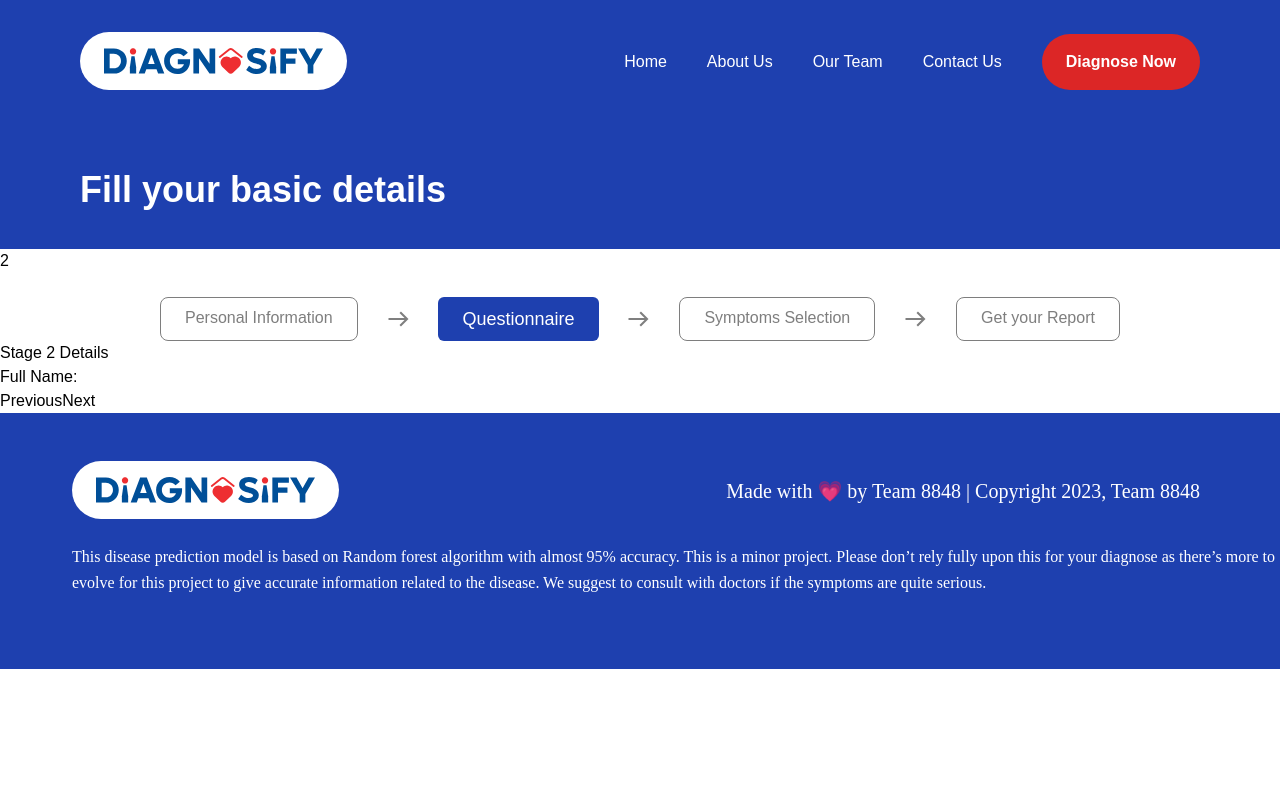
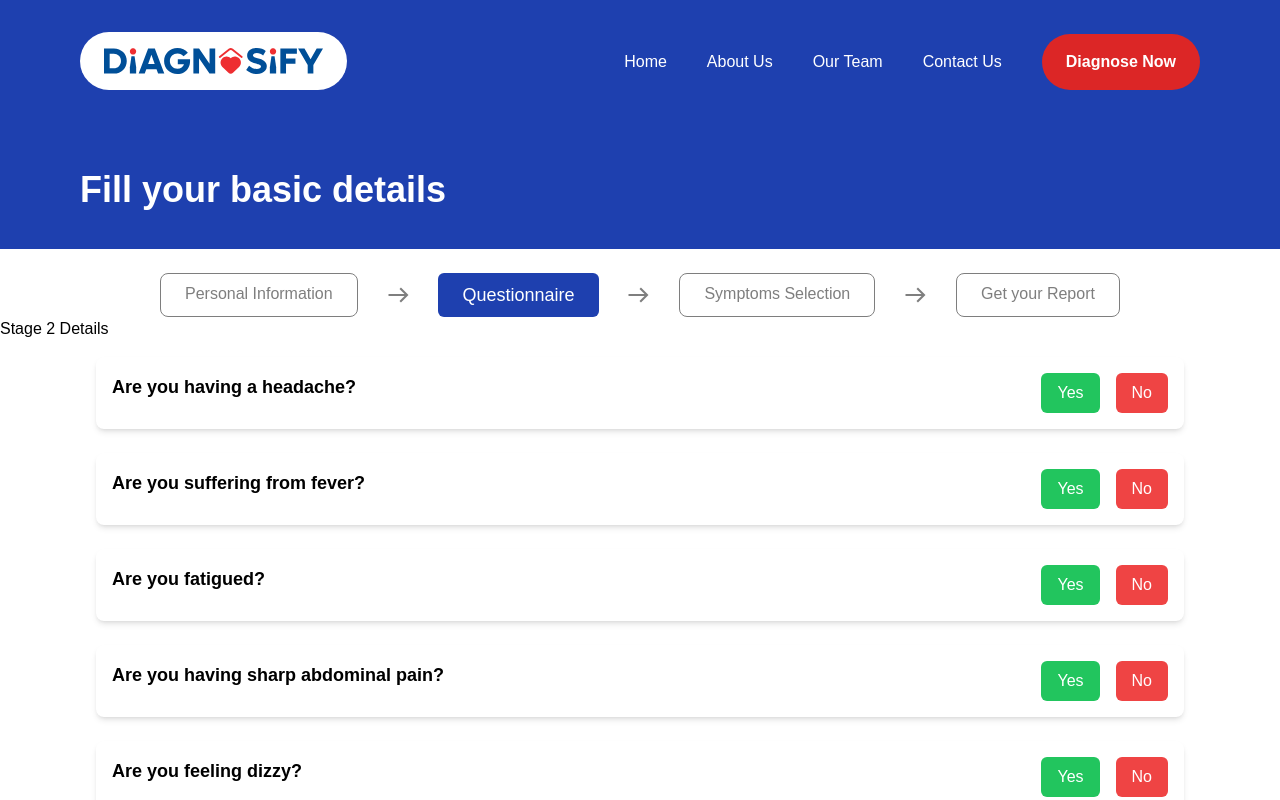
Before and after one commit to unikdahal/Diagnosify, a React (Create React App) app in the folder frontend/: page /diagnose in a window 1280 px wide. Both pictures are taken after a click on the button "Next". Shown: the top 800 px of the page. Built offline with nearby package versions, Linux system fonts and the light colour scheme.

Commit message:
Next Prev Added

```diff
--- a/frontend/src/Components/Diagnose/DiagnosePage.jsx
+++ b/frontend/src/Components/Diagnose/DiagnosePage.jsx
@@ -17,6 +17,41 @@ const DiagnosePage = () => {
     symptom_list: [],
   });
 
+  const [answeredQuestions, setAnsweredQuestions] = useState({
+    headache: false,
+    fever: false,
+    fatigue: false,
+    abdominalPain: false,
+    dizzy: false
+  });
+
+  // const handleSymptomSelection = (symptom, isSelected) => {
+  //   if (!answeredQuestions[symptom]) {
+  //     setFormData(prevFormData => ({
+  //       ...prevFormData,
+  //       symptom_list: isSelected
+  //         ? [...prevFormData.symptom_list, symptom]
+  //         : prevFormData.symptom_list.filter(item => item !== symptom)
+  //     }));
+  //     setAnsweredQuestions(prevState => ({
+  //       ...prevState,
+  //       [symptom]: true
+  //     }));
+  //   }
+  // };
+
+  const handleSymptomSelection = (symptom, status) => {
+    if (status) {
+      if (!formData.symptom_list.includes(symptom)) {
+        setFormData(prevFormData=>({...prevFormData.symptom_list, symptom}));
+      }
+    }
+    else{
+      if (formData.symptom_list.includes(symptom)) {
+        setFormData(prevFormData=>({...prevFormData.symptom_list.filter(item => item !== symptom)}));
+      }
+    }
+  };
   const handleNext = () => {
     setStage(stage + 1);
   };
@@ -40,7 +75,7 @@ const DiagnosePage = () => {
         </div>
       </div>
 
-      {stage}
+      {formData.symptom_list}
       {stage === 1 && (
         <>
           <div className="flex w-full justify-between mt-6 px-40">
@@ -87,6 +122,8 @@ const DiagnosePage = () => {
             </div>
           </div>
           <Stage2
+            answeredQuestions={answeredQuestions}
+            click={handleSymptomSelection}
             formData={formData}
             onFormDataChange={handleFormDataChange}
             onNext={handleNext}
@@ -140,7 +177,7 @@ const DiagnosePage = () => {
             <img src={arrow} alt="->" />
 
             <div className="cursor-pointer px-6 py-2 bg-blue-800 rounded-md text-lg text-white justify-center items-center">
-            Get your Report
+              Get your Report
             </div>
           </div>
           <Stage4 formData={formData} onPrevious={handlePrevious} />
--- a/frontend/src/Components/Diagnose/Stage1.jsx
+++ b/frontend/src/Components/Diagnose/Stage1.jsx
@@ -1,4 +1,5 @@
-import React from 'react';
+import React from "react";
+import RedButton from "../RedButton";
 
 function Stage1({ formData, onFormDataChange, onNext }) {
   const handleChange = (e) => {
@@ -7,16 +8,72 @@ function Stage1({ formData, onFormDataChange, onNext }) {
   };
 
   return (
-    <div>
-      <h2>Personal Details</h2>
-      <form onSubmit={(e)=>{e.preventDefault()}} >
-        <label>
-          Full Name:
-          <input type="text" name="fullName" value={formData.fullName} onChange={handleChange} />
-        </label>
+    <div className="px-20 mt-20">
+      <form
+        className="flex flex-wrap gap-[17px]"
+        onSubmit={(e) => {
+          e.preventDefault();
+        }}
+      >
+        <input
+          type="text"
+          placeholder="Full Name"
+          name="fullName"
+          className="w-[99%] px-3 py-3 bg-white rounded-md border border-zinc-800"
+          value={formData.fullName}
+          onChange={handleChange}
+        />
+
         <br />
-        {/* Add other fields */}
-        <button type="button" onClick={onNext}>Next</button>
+
+        <select
+          placeholder="Gender"
+          name="gender"
+          className="w-[49%] px-3 py-3 bg-white rounded-md border border-zinc-800"
+          value={formData.gender}
+          onChange={handleChange}
+        >
+          <option value="">Select Gender</option>
+          <option value="male">Male</option>
+          <option value="female">Female</option>
+          <option value="other">Other</option>
+        </select>
+
+        <input
+          type="number"
+          placeholder="Age"
+          name="age"
+          className="w-[49%] px-3 py-3 bg-white rounded-md border border-zinc-800"
+          value={formData.age}
+          onChange={handleChange}
+        />
+
+        <br />
+        <input
+          type="number"
+          placeholder="Height (cm)"
+          name="height"
+          className="w-[49%] px-3 py-3 bg-white rounded-md border border-zinc-800"
+          value={formData.height}
+          onChange={handleChange}
+        />
+
+        <input
+          type="number"
+          placeholder="Weight (kg)"
+          name="weight"
+          className="w-[49%] px-3 py-3 bg-white rounded-md border border-zinc-800"
+          value={formData.weight}
+          onChange={handleChange}
+        />
+
+        <button
+          className="mt-4 mb-8 border-2 border-red-600 text-lg text-red-600 font-bold px-10 py-2 rounded-md hover:bg-red-600 hover:text-white"
+          type="button"
+          onClick={onNext}
+        >
+          Next
+        </button>
       </form>
     </div>
   );
--- a/frontend/src/Components/Diagnose/Stage2.jsx
+++ b/frontend/src/Components/Diagnose/Stage2.jsx
@@ -1,6 +1,13 @@
-import React from 'react';
+import React from "react";
 
-function Stage2({ formData, onFormDataChange, onNext, onPrevious}) {
+function Stage2({
+  formData,
+  onFormDataChange,
+  onNext,
+  onPrevious,
+  click,
+  answeredQuestions,
+}) {
   const handleChange = (e) => {
     const { name, value } = e.target;
     onFormDataChange({ [name]: value });
@@ -9,16 +16,159 @@ function Stage2({ formData, onFormDataChange, onNext, onPrevious}) {
   return (
     <div>
       <h2>Stage 2 Details</h2>
-      <form>
-        <label>
-          Full Name:
-          <input type="text" name="fullName" value={formData.fullName} onChange={handleChange} />
-        </label>
-        <br />
-        {/* Add other fields */}
-        <button type="button" onClick={onPrevious}>Previous</button>
-        <button type="button" onClick={onNext}>Next</button>
+      <form className="px-20"
+        onSubmit={(e) => {
+          e.preventDefault();
+        }}
+      >
+        <div className="p-4">
+          <div className="mb-6">
+            <div className="flex justify-between bg-white rounded-lg shadow-md p-4">
+              <label className="text-lg font-semibold mb-2 block">
+                Are you having a headache?
+              </label>
+              <div className="flex space-x-4">
+                <div
+                  className={`px-4 py-2 bg-green-500 text-white rounded-md cursor-pointer ${
+                    answeredQuestions.headache && "opacity-50"
+                  }`}
+                  onClick={() => click("headache", true)}
+                >
+                  Yes
+                </div>
+                <div
+                  className={`px-4 py-2 bg-red-500 text-white rounded-md cursor-pointer ${
+                    answeredQuestions.headache && "opacity-50"
+                  }`}
+                  onClick={() => click("headache", false)}
+                >
+                  No
+                </div>
+              </div>
+            </div>
+          </div>
+
+          <div className="mb-6">
+            <div className="flex justify-between bg-white rounded-lg shadow-md p-4">
+              <label className="text-lg font-semibold mb-2 block">
+                Are you suffering from fever?
+              </label>
+              <div className="flex space-x-4">
+                <div
+                  className={`px-4 py-2 bg-green-500 text-white rounded-md cursor-pointer ${
+                    answeredQuestions.fever && "opacity-50"
+                  }`}
+                  onClick={() => click("fever", true)}
+                >
+                  Yes
+                </div>
+                <div
+                  className={`px-4 py-2 bg-red-500 text-white rounded-md cursor-pointer ${
+                    answeredQuestions.fever && "opacity-50"
+                  }`}
+                  onClick={() => click("fever", false)}
+                >
+                  No
+                </div>
+              </div>
+            </div>
+          </div>
+
+          <div className="mb-6">
+            <div className="flex justify-between bg-white rounded-lg shadow-md p-4">
+              <label className="text-lg font-semibold mb-2 block">
+                Are you fatigued?
+              </label>
+              <div className="flex space-x-4">
+                <div
+                  className={`px-4 py-2 bg-green-500 text-white rounded-md cursor-pointer ${
+                    answeredQuestions.fatigue && "opacity-50"
+                  }`}
+                  onClick={() => click("fatigue", true)}
+                >
+                  Yes
+                </div>
+                <div
+                  className={`px-4 py-2 bg-red-500 text-white rounded-md cursor-pointer ${
+                    answeredQuestions.fatigue && "opacity-50"
+                  }`}
+                  onClick={() => click("fatigue", false)}
+                >
+                  No
+                </div>
+              </div>
+            </div>
+          </div>
+
+          <div className="mb-6">
+            <div className="flex justify-between bg-white rounded-lg shadow-md p-4">
+              <label className="text-lg font-semibold mb-2 block">
+                Are you having sharp abdominal pain?
+              </label>
+              <div className="flex space-x-4">
+                <div
+                  className={`px-4 py-2 bg-green-500 text-white rounded-md cursor-pointer ${
+                    answeredQuestions.abdominalPain && "opacity-50"
+                  }`}
+                  onClick={() => click("abdominalPain", true)}
+                >
+                  Yes
+                </div>
+                <div
+                  className={`px-4 py-2 bg-red-500 text-white rounded-md cursor-pointer ${
+                    answeredQuestions.abdominalPain && "opacity-50"
+                  }`}
+                  onClick={() => click("abdominalPain", false)}
+                >
+                  No
+                </div>
+              </div>
+            </div>
+          </div>
+
+          <div className="mb-6">
+            <div className="flex justify-between bg-white rounded-lg shadow-md p-4">
+              <label className="text-lg font-semibold mb-2 block">
+                Are you feeling dizzy?
+              </label>
+              <div className="flex space-x-4">
+                <div
+                  className={`px-4 py-2 bg-green-500 text-white rounded-md cursor-pointer ${
+                    answeredQuestions.dizzy && "opacity-50"
+                  }`}
+                  onClick={() => click("dizzy", true)}
+                >
+                  Yes
+                </div>
+                <div
+                  className={`px-4 py-2 bg-red-500 text-white rounded-md cursor-pointer ${
+                    answeredQuestions.dizzy && "opacity-50"
+                  }`}
+                  onClick={() => click("dizzy", false)}
+                >
+                  No
+                </div>
+              </div>
+            </div>
+          </div>
+        </div>
       </form>
+      <div className="flex gap-20 px-20">
+        <button
+          className="mt-4 mb-8 border-2 border-red-600 text-lg text-red-600 font-bold px-10 py-2 rounded-md hover:bg-red-600 hover:text-white"
+          type="button"
+          onClick={onPrevious}
+        >
+          Previous
+        </button>
+        <button
+          className="mt-4 mb-8 border-2 border-red-600 text-lg text-red-600 font-bold px-10 py-2 rounded-md hover:bg-red-600 hover:text-white"
+          type="button"
+          onClick={onNext}
+        >
+          Next
+        </button>
+      </div>
     </div>
   );
 }
```
